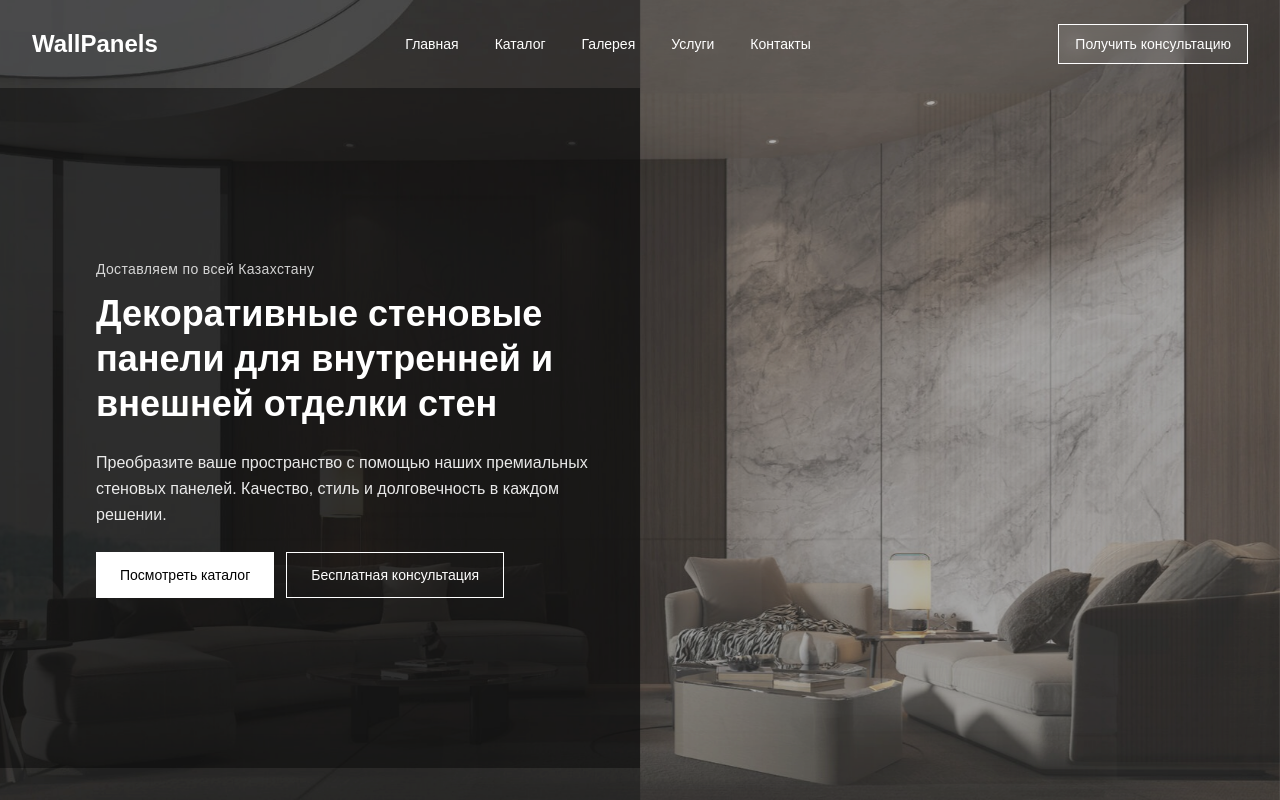
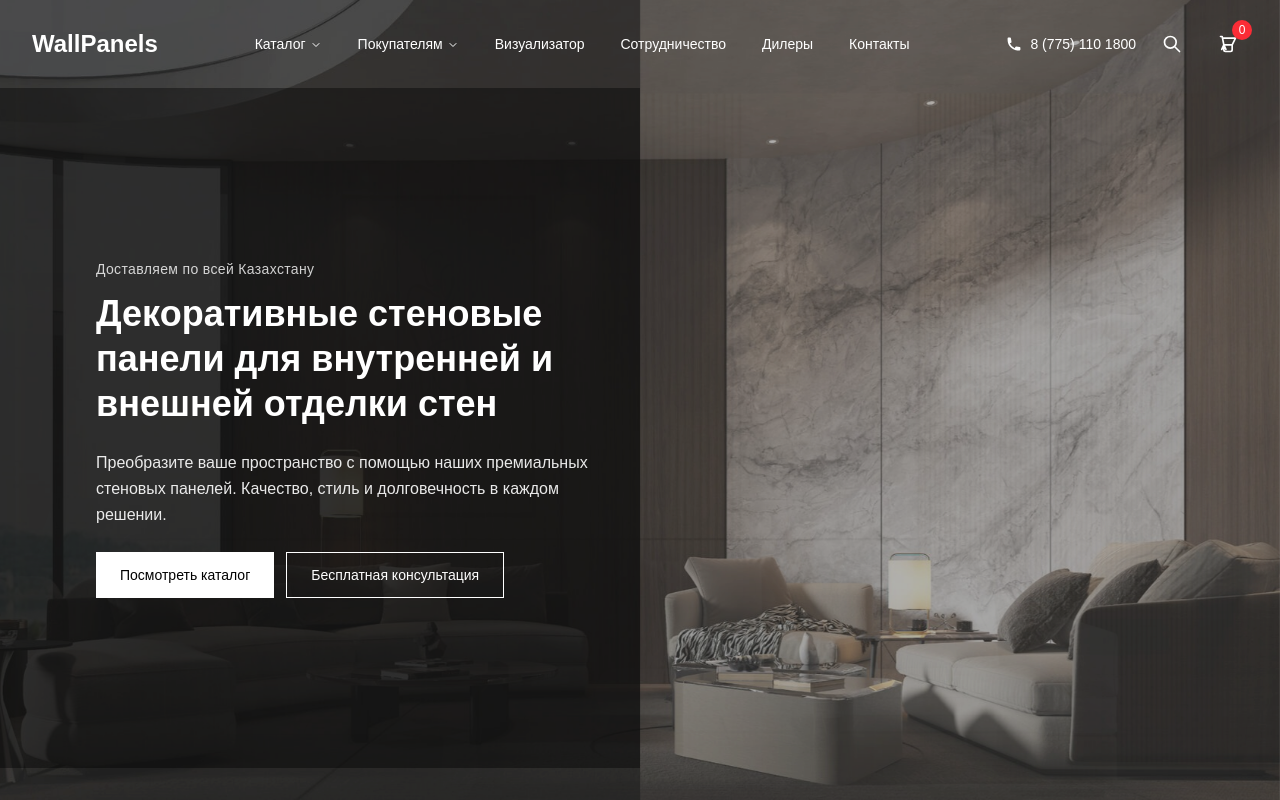
Before and after one commit to Ali-Fayzullaev/shop-panels, a Next.js app: page / in a window 1280 px wide. Built offline with nearby package versions, Linux system fonts and the light colour scheme.

Commit message:
impruved header

```diff
--- a/src/components/Header.tsx
+++ b/src/components/Header.tsx
@@ -1,7 +1,7 @@
-"use client"
+"use client";
 
-import React, { useState, useEffect } from 'react'
-import Image from 'next/image'
+import React, { useState, useEffect } from "react";
+import Image from "next/image";
 import {
   NavigationMenu,
   NavigationMenuContent,
@@ -10,34 +10,34 @@ import {
   NavigationMenuList,
   NavigationMenuTrigger,
   navigationMenuTriggerStyle,
-} from "@/components/ui/navigation-menu"
-import { Button } from "@/components/ui/button"
-import { cn } from "@/lib/utils"
+} from "@/components/ui/navigation-menu";
+import { Button } from "@/components/ui/button";
+import { cn } from "@/lib/utils";
 
 const Header = () => {
   // Массив изображений для слайдшоу
   const heroImages = [
-    '/images/wall.png',
-    '/images/wall1.jpg',
+    "/images/wall.png",
+    "/images/wall1.jpg",
     // '/images/wall2.png',
     // '/images/wall3.png',
     // '/images/wall4.png',
     // '/images/wall5.jpg',
     // '/images/wall6.png'
-  ]
+  ];
 
-  const [currentImageIndex, setCurrentImageIndex] = useState(0)
+  const [currentImageIndex, setCurrentImageIndex] = useState(0);
 
   // Автоматическое переключение изображений каждые 5 секунд
   useEffect(() => {
     const interval = setInterval(() => {
       setCurrentImageIndex((prevIndex) =>
         prevIndex === heroImages.length - 1 ? 0 : prevIndex + 1
-      )
-    }, 5000) // 5 секунд
+      );
+    }, 5000); // 5 секунд
 
-    return () => clearInterval(interval)
-  }, [heroImages.length])
+    return () => clearInterval(interval);
+  }, [heroImages.length]);
 
   return (
     <header className="relative min-h-screen">
@@ -48,7 +48,7 @@ const Header = () => {
             <div
               key={image}
               className={`absolute inset-0 transition-opacity duration-1000 ease-in-out ${
-                index === currentImageIndex ? 'opacity-100' : 'opacity-0'
+                index === currentImageIndex ? "opacity-100" : "opacity-0"
               }`}
             >
               <Image
@@ -60,30 +60,118 @@ const Header = () => {
               />
             </div>
           ))}
-          {/* Overlay for better text readability */}
+          {/* Overlay for better text readability - only for content area, not navigation */}
           <div className="absolute inset-0 bg-black/30" />
         </div>
       </div>
 
       {/* Navigation */}
-      <nav className="relative z-10 flex items-center justify-between p-6 lg:px-8">
+      <nav className="relative z-50 flex items-center justify-between p-6 lg:px-8">
         {/* Logo */}
         <div className="flex items-center">
           <h1 className="text-2xl font-bold text-white">WallPanels</h1>
         </div>
 
         {/* Navigation Menu */}
-        <NavigationMenu className="hidden md:flex">
+        <NavigationMenu className="hidden lg:flex" delayDuration={200}>
           <NavigationMenuList>
+            {/* Каталог с выпадающим меню */}
+            <NavigationMenuItem>
+              <NavigationMenuTrigger className="text-white hover:text-white hover:bg-white/10 bg-transparent">
+                Каталог
+              </NavigationMenuTrigger>
+              <NavigationMenuContent className="z-50">
+                <div className="grid w-[280px] gap-1 p-3 grid-cols-1 bg-white shadow-lg border rounded-md">
+                  <NavigationMenuLink
+                    className="block select-none rounded-md p-3 leading-none no-underline outline-none transition-colors hover:bg-gray-100 text-sm font-medium text-gray-900"
+                    href="/catalog/bamboo"
+                  >
+                    Бамбуковые панели
+                  </NavigationMenuLink>
+                  <NavigationMenuLink
+                    className="block select-none rounded-md p-3 leading-none no-underline outline-none transition-colors hover:bg-gray-100 text-sm font-medium text-gray-900"
+                    href="/catalog/rifled"
+                  >
+                    Рифленые панели
+                  </NavigationMenuLink>
+                  <NavigationMenuLink
+                    className="block select-none rounded-md p-3 leading-none no-underline outline-none transition-colors hover:bg-gray-100 text-sm font-medium text-gray-900"
+                    href="/catalog/digital-print"
+                  >
+                    Панели с цифровой печатью
+                  </NavigationMenuLink>
+                  <NavigationMenuLink
+                    className="block select-none rounded-md p-3 leading-none no-underline outline-none transition-colors hover:bg-gray-100 text-sm font-medium text-gray-900"
+                    href="/catalog/aluminum"
+                  >
+                    Вспененный алюминий
+                  </NavigationMenuLink>
+                  <NavigationMenuLink
+                    className="block select-none rounded-md p-3 leading-none no-underline outline-none transition-colors hover:bg-gray-100 text-sm font-medium text-gray-900"
+                    href="/catalog/ceramic"
+                  >
+                    Гибкая керамика
+                  </NavigationMenuLink>
+                  <NavigationMenuLink
+                    className="block select-none rounded-md p-3 leading-none no-underline outline-none transition-colors hover:bg-gray-100 text-sm font-medium text-gray-900"
+                    href="/catalog/profiles"
+                  >
+                    Монтажные профили
+                  </NavigationMenuLink>
+                  <NavigationMenuLink
+                    className="block select-none rounded-md p-3 leading-none no-underline outline-none transition-colors hover:bg-gray-100 text-sm font-medium text-gray-900"
+                    href="/promotions"
+                  >
+                    Акции
+                  </NavigationMenuLink>
+                </div>
+              </NavigationMenuContent>
+            </NavigationMenuItem>
+
+            {/* Покупателям с выпадающим меню */}
+            <NavigationMenuItem>
+              <NavigationMenuTrigger className="text-white hover:text-white hover:bg-white/10 bg-transparent">
+                Покупателям
+              </NavigationMenuTrigger>
+              <NavigationMenuContent className="z-50">
+                <div className="grid w-[200px] gap-1 p-3 grid-cols-1 bg-white shadow-lg border rounded-md">
+                  <NavigationMenuLink
+                    className="block select-none rounded-md p-3 leading-none no-underline outline-none transition-colors hover:bg-gray-100 text-sm font-medium text-gray-900"
+                    href="/promotions"
+                  >
+                    Акции
+                  </NavigationMenuLink>
+                  <NavigationMenuLink
+                    className="block select-none rounded-md p-3 leading-none no-underline outline-none transition-colors hover:bg-gray-100 text-sm font-medium text-gray-900"
+                    href="/info"
+                  >
+                    Информация
+                  </NavigationMenuLink>
+                  <NavigationMenuLink
+                    className="block select-none rounded-md p-3 leading-none no-underline outline-none transition-colors hover:bg-gray-100 text-sm font-medium text-gray-900"
+                    href="/gallery"
+                  >
+                    Галерея
+                  </NavigationMenuLink>
+                  <NavigationMenuLink
+                    className="block select-none rounded-md p-3 leading-none no-underline outline-none transition-colors hover:bg-gray-100 text-sm font-medium text-gray-900"
+                    href="/about"
+                  >
+                    О нас
+                  </NavigationMenuLink>
+                </div>
+              </NavigationMenuContent>
+            </NavigationMenuItem>
+
             <NavigationMenuItem>
               <NavigationMenuLink
                 className={cn(
                   navigationMenuTriggerStyle(),
                   "text-white hover:text-white hover:bg-white/10 bg-transparent"
                 )}
-                href="/"
+                href="/visualizer"
               >
-                Главная
+                Визуализатор
               </NavigationMenuLink>
             </NavigationMenuItem>
             <NavigationMenuItem>
@@ -92,9 +180,9 @@ const Header = () => {
                   navigationMenuTriggerStyle(),
                   "text-white hover:text-white hover:bg-white/10 bg-transparent"
                 )}
-                href="/catalog"
+                href="/cooperation"
               >
-                Каталог
+                Сотрудничество
               </NavigationMenuLink>
             </NavigationMenuItem>
             <NavigationMenuItem>
@@ -103,20 +191,9 @@ const Header = () => {
                   navigationMenuTriggerStyle(),
                   "text-white hover:text-white hover:bg-white/10 bg-transparent"
                 )}
-                href="/gallery"
+                href="/dealers"
               >
-                Галерея
-              </NavigationMenuLink>
-            </NavigationMenuItem>
-            <NavigationMenuItem>
-              <NavigationMenuLink
-                className={cn(
-                  navigationMenuTriggerStyle(),
-                  "text-white hover:text-white hover:bg-white/10 bg-transparent"
-                )}
-                href="/services"
-              >
-                Услуги
+                Дилеры
               </NavigationMenuLink>
             </NavigationMenuItem>
             <NavigationMenuItem>
@@ -133,17 +210,77 @@ const Header = () => {
           </NavigationMenuList>
         </NavigationMenu>
 
-        {/* CTA Button */}
-        <Button
-          variant="outline"
-          className="bg-white/10 border-white text-white hover:bg-white hover:text-black backdrop-blur-sm"
-        >
-          Получить консультацию
-        </Button>
+        {/* Right side: Phone, Cart, Search */}
+        <div className="flex items-center space-x-4">
+          {/* Phone */}
+          <div className="hidden md:flex items-center text-white">
+            <svg
+              className="w-4 h-4 mr-2"
+              fill="currentColor"
+              viewBox="0 0 20 20"
+            >
+              <path d="M2 3a1 1 0 011-1h2.153a1 1 0 01.986.836l.74 4.435a1 1 0 01-.54 1.06l-1.548.773a11.037 11.037 0 006.105 6.105l.774-1.548a1 1 0 011.059-.54l4.435.74a1 1 0 01.836.986V17a1 1 0 01-1 1h-2C7.82 18 2 12.18 2 5V3z" />
+            </svg>
+            <a
+              href="tel:87751101800"
+              className="text-sm font-medium hover:text-white/80"
+            >
+              8 (775) 110 1800
+            </a>
+          </div>
+
+          {/* Search */}
+          <Button
+            variant="ghost"
+            size="icon"
+            className="text-white hover:bg-white/10"
+          >
+            <svg
+              className="w-5 h-5"
+              fill="none"
+              stroke="currentColor"
+              viewBox="0 0 24 24"
+            >
+              <path
+                strokeLinecap="round"
+                strokeLinejoin="round"
+                strokeWidth={2}
+                d="M21 21l-6-6m2-5a7 7 0 11-14 0 7 7 0 0114 0z"
+              />
+            </svg>
+          </Button>
+
+          {/* Cart */}
+          <Button
+            variant="ghost"
+            size="icon"
+            className="text-white hover:bg-white/10 relative"
+          >
+            <svg
+              className="w-5 h-5"
+              fill="none"
+              stroke="currentColor"
+              viewBox="0 0 24 24"
+            >
+              <path
+                strokeLinecap="round"
+                strokeLinejoin="round"
+                strokeWidth={2}
+                d="M3 3h2l.4 2M7 13h10l4-8H5.4m0 0L7 13m0 0l-2.5 5.5M7 13l2.5 5.5M17 13v6a2 2 0 01-2 2H9a2 2 0 01-2-2v-6"
+              />
+            </svg>
+            <span className="absolute -top-1 -right-1 bg-red-500 text-white text-xs rounded-full w-5 h-5 flex items-center justify-center">
+              0
+            </span>
+          </Button>
+        </div>
       </nav>
 
       {/* Hero Content */}
-      <div className="relative z-10 flex items-center justify-start px-6 lg:px-8" style={{ height: 'calc(100vh - 120px)' }}>
+      <div
+        className="relative z-10 flex items-center justify-start px-6 lg:px-8"
+        style={{ height: "calc(100vh - 120px)" }}
+      >
         {/* Left side dark overlay for text readability */}
         <div className="absolute left-0 top-0 w-1/2 h-full bg-black/40"></div>
 
@@ -158,8 +295,8 @@ const Header = () => {
           </h1>
 
           <p className="text-sm md:text-base text-white/90 mb-6 max-w-lg leading-relaxed">
-            Преобразите ваше пространство с помощью наших премиальных стеновых панелей.
-            Качество, стиль и долговечность в каждом решении.
+            Преобразите ваше пространство с помощью наших премиальных стеновых
+            панелей. Качество, стиль и долговечность в каждом решении.
           </p>
 
           <div className="flex flex-col sm:flex-row gap-3">
@@ -204,7 +341,7 @@ const Header = () => {
         </Button>
       </div>
     </header>
-  )
-}
+  );
+};
 
-export default Header
+export default Header;
```
